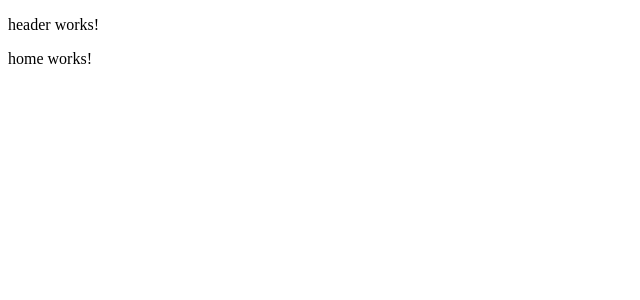
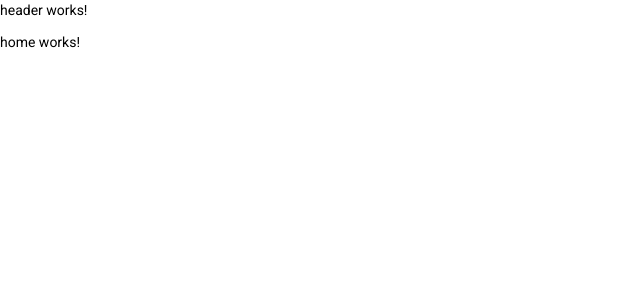
Before and after one commit to SafwanSa/KCDBS-app, an Angular app: page / in a window 1280 px wide. Shown: the top 300 px of the page, without its empty margins (0-640 px from the left). Built offline with nearby package versions, Linux system fonts and the light colour scheme.

Commit message:
Add angular material

```diff
--- a/angular.json
+++ b/angular.json
@@ -24,6 +24,7 @@
               "src/assets"
             ],
             "styles": [
+              "./node_modules/@angular/material/prebuilt-themes/pink-bluegrey.css",
               "src/styles.css"
             ],
             "scripts": []
@@ -88,6 +89,7 @@
               "src/assets"
             ],
             "styles": [
+              "./node_modules/@angular/material/prebuilt-themes/pink-bluegrey.css",
               "src/styles.css"
             ],
             "scripts": []
--- a/package.json
+++ b/package.json
@@ -12,10 +12,12 @@
   "private": true,
   "dependencies": {
     "@angular/animations": "~10.0.9",
+    "@angular/cdk": "^10.2.7",
     "@angular/common": "~10.0.9",
     "@angular/compiler": "~10.0.9",
     "@angular/core": "~10.0.9",
     "@angular/forms": "~10.0.9",
+    "@angular/material": "^10.2.7",
     "@angular/platform-browser": "~10.0.9",
     "@angular/platform-browser-dynamic": "~10.0.9",
     "@angular/router": "~10.0.9",
--- a/src/index.html
+++ b/src/index.html
@@ -6,8 +6,10 @@
   <base href="/">
   <meta name="viewport" content="width=device-width, initial-scale=1">
   <link rel="icon" type="image/x-icon" href="favicon.ico">
+  <link href="https://fonts.googleapis.com/css?family=Roboto:300,400,500&display=swap" rel="stylesheet">
+  <link href="https://fonts.googleapis.com/icon?family=Material+Icons" rel="stylesheet">
 </head>
-<body>
+<body class="mat-typography">
   <app-root></app-root>
 </body>
 </html>
--- a/src/styles.css
+++ b/src/styles.css
@@ -1 +1,10 @@
 /* You can add global styles to this file, and also import other style files */
+@import "@angular/material/prebuilt-themes/pink-bluegrey.css";
+html,
+body {
+  height: 100%;
+}
+body {
+  margin: 0;
+  font-family: Roboto, "Helvetica Neue", sans-serif;
+}
```
Also changed, not shown: src/app/app.module.ts (+36 -1 lines), 1 other file (tests, documents, lock files or other folders).
